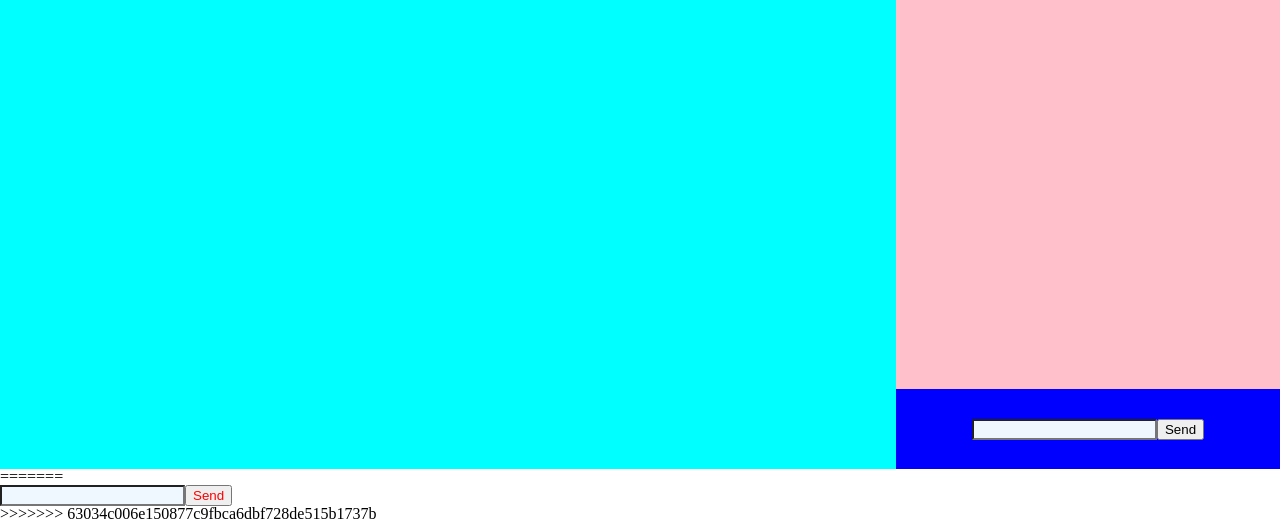
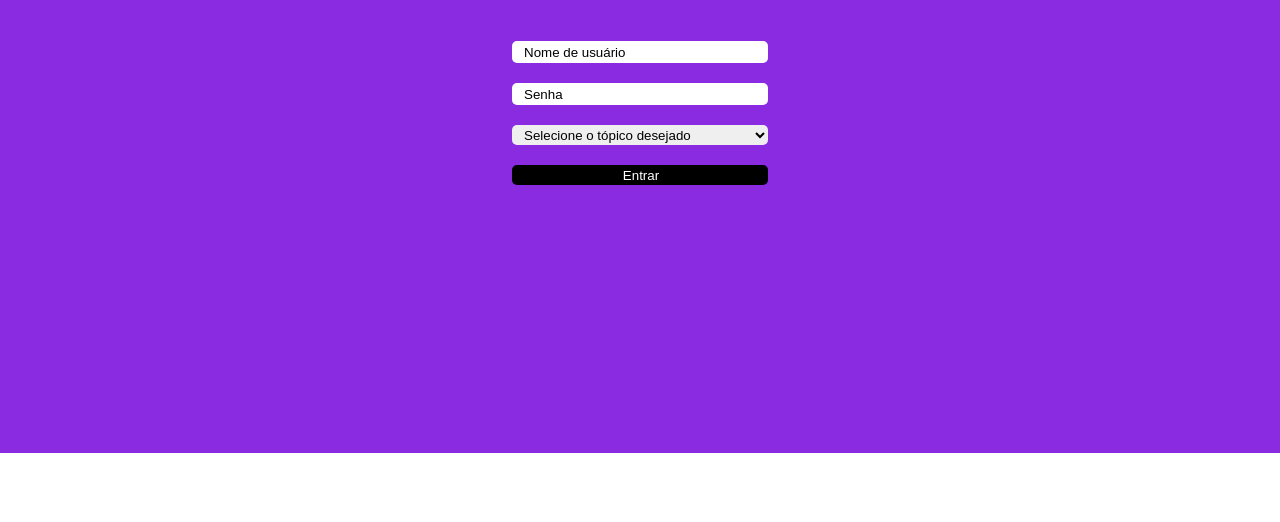
Before and after one commit to deboracaires/WebServer-Apache, a plain HTML site: page templates/index.html in a window 1280 px wide. Shown: the part 347-869 px from the top of the page. After the commit the page ends 800 px from the top, so only its background shows below. Drawn offline with nearby package versions, Linux system fonts and the light colour scheme; files that its build step writes are made by us from their sources; no server answers.

Commit message:
parcial front
Co-authored-by: art-42 <art-42@users.noreply.github.com>
Co-authored-by: CaduRoriz <CaduRoriz@users.noreply.github.com>

```diff
--- /dev/null
+++ b/templates/css/login.css
@@ -0,0 +1,51 @@
+.container-signup-signin {
+    width: 100%;
+    height: 100%;
+    display: flex;
+    flex-direction: column;
+    justify-content: center;
+}
+.logo {
+    display: flex;
+    align-items: center;
+    justify-content: center;
+    margin-bottom: 40px;
+}
+
+.logo h1  {
+    font-size: 60px;
+}
+
+.signup {
+    display: flex;
+    flex-direction: column;
+    justify-content: center;
+    align-items: center;
+    width: 100%;
+}
+
+.form-signup {
+    width: 20%;
+    display: flex;
+    flex-direction: column;
+}
+
+.form-signup input, .form-signup select, .form-signup button {
+    margin-top: 20px;
+    height: 20px;
+    border-radius: 5px;
+    border: none;
+    outline: none;
+    box-shadow: 0;
+    padding-left: 8px;
+}
+
+.form-signup input::placeholder {
+    padding-left: 4px;
+    color: black;
+}
+
+.form-signup button {
+    background-color: black;
+    color: white;
+}
--- a/templates/css/reset.css
+++ b/templates/css/reset.css
@@ -56,3 +56,9 @@ form {
 	-moz-box-shadow: none;
 	box-shadow: none;
 }
+
+textarea:focus, textarea:focus-visible, input:focus, input:focus-visible, select:focus, select:focus-visible {
+    box-shadow: none;
+    border: none;
+    outline: none;
+}
--- /dev/null
+++ b/templates/css/rooms.css
@@ -0,0 +1,45 @@
+body {
+    font-family: Arial, sans-serif;
+    margin: 0;
+    padding: 0;
+    background-color: #f4f4f4;
+    text-align: center;
+}
+#chat {
+    height: 75vh;
+    overflow-y: scroll;
+    border: 1px solid #ccc;
+    padding: 10px;
+    margin-bottom: 10px;
+    background-color: #fff;
+    text-align: left;
+}
+#mensagem {
+    width: 78%;
+    padding: 8px;
+    border: 1px solid #ccc;
+    margin-right: 5px;
+    height: 5vh;
+}
+#enviar {
+    width: 20%;
+    padding: 8px;
+    background-color: #4CAF50;
+    color: white;
+    border: none;
+    border-radius: 4px;
+    cursor: pointer;
+}
+
+.campoTexto{
+    display: flex;
+    justify-content: center;
+    width: 100%;
+    height: 10%;
+}
+
+.titulo{
+    margin-top: 8px;
+    font-size: 40px;
+    text-align: center;
+}
--- a/templates/index.html
+++ b/templates/index.html
@@ -3,55 +3,49 @@
 <head>
     <meta charset="UTF-8">
     <meta name="viewport" content="width=device-width, initial-scale=1.0">
-    <link rel="stylesheet" href="/templates/css/reset.css">
-    <link rel="stylesheet" href="/templates/css/styles.css">
+    <link rel="stylesheet" href="templates/css/reset.css">
+    <link rel="stylesheet" href="templates/css/styles.css">
+    <link rel="stylesheet" href="templates/css/login.css">
     <link rel="preconnect" href="https://fonts.googleapis.com">
     <link rel="preconnect" href="https://fonts.gstatic.com" crossorigin>
     <link href="https://fonts.googleapis.com/css2?family=Roboto:wght@100;500&display=swap" rel="stylesheet">
     <title>WebSocket Chat</title>
 </head>
 <body>
-<<<<<<< HEAD
     <div class="tela">
-        <div class="corpo"></div>
-        <div class="chat">
-            <div class="container-messages">
-                <ul id="messages"></ul>
+        <div class="container-signup-signin">
+            <div class="logo">
+                <h1>WebSocket Chat</h1>
             </div>
-
-            <div class="input">
-                <form id="form" action="">
-                    <input id="message_input" autocomplete="off" /><button>Send</button>
+            <div class="signup">
+                <form class="form-signup" id="form">
+                    <input type="text" placeholder="Nome de usuário" id="user"/>
+                    <input type="password" placeholder="Senha" id="senha"/>
+                    <select id="topic">
+                        <option value="" disabled selected>Selecione o tópico desejado</option>
+                        <option value="culinaria">Culinária</option>
+                        <option value="futebol">Futebol</option>
+                        <option value="politica">Política</option>
+                        <option value="religiao">Religião</option>
+                    </select>
+                    <button onclick="enviar()">Entrar</button>
                 </form>
             </div>
-
         </div>
     </div>
 
-=======
-    <ul id="messages"></ul>
-    <form id="form" action="">
-        <input id="message_input" autocomplete="off" /><button style="color:red">Send</button>
-    </form>
->>>>>>> 63034c006e150877c9fbca6dbf728de515b1737b
-
     <script src="https://cdnjs.cloudflare.com/ajax/libs/socket.io/4.0.1/socket.io.js"></script>
     <script>
-        let socket = io.connect('http://' + document.domain + ':' + location.port);
+        function enviar() {
+            event.preventDefault();
+            let nome = document.getElementById('user').value;
+            let senha = document.getElementById('senha').value;
+            let topic = document.getElementById('topic').value;
 
-        socket.on('message', function(msg){
-            var ul = document.getElementById('messages');
-            var li = document.createElement('li');
-            li.appendChild(document.createTextNode(msg));
-            ul.appendChild(li);
-        });
+            socket.io(topic, {name: name, senha: senha})
+            window.location.href = "/" + topic;
 
-        document.getElementById('form').onsubmit = function(event) {
-            event.preventDefault();
-            var messageInput = document.getElementById('message_input');
-            socket.emit('message', messageInput.value);
-            messageInput.value = '';
-        };
+        }
     </script>
 </body>
 </html>
```
Also changed, not shown: templates/culinaria.html (+9 -3 lines), templates/futebol.html (+8 -4 lines), templates/politica.html (+8 -3 lines), templates/religiao.html (+8 -3 lines), 1 other file.
